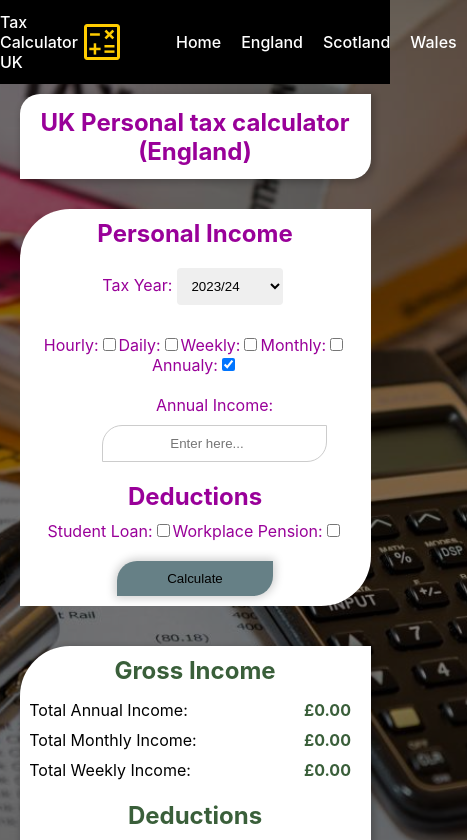
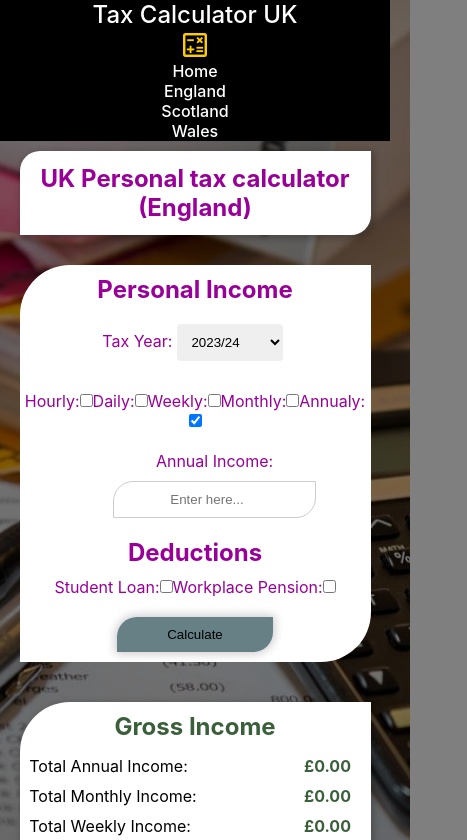
Before and after one commit to asaad227/taxCalculator, a React app: page /wales in a window 390 px wide. Shown: the top 840 px of the page, 467 px wide, since content can reach past the window. Built offline with nearby package versions, Linux system fonts and the light colour scheme.

Commit message:
nav a tag display adjusted

```diff
--- a/src/Nav-bar/index.css
+++ b/src/Nav-bar/index.css
@@ -1,13 +1,10 @@
 nav{
-
    display: flex;
     flex-direction: row;
+    align-items: center;
     justify-content: space-between;
-    align-items: center;
-    background-color: #000000;
+    background-color: black;
     width: 100vw;
-    height: 10vh;
-
 }
 .material-symbols-outlined{
     font-size: 3rem;
@@ -15,7 +12,7 @@ nav{
 }
 nav h1{
     color: white;
-    font-size: 1rem;
+    font-size: 2rem;
     font-weight: 500;
     margin: 0;
 }
@@ -32,18 +29,45 @@ nav a:hover{
 nav ul{
     display: flex;
     flex-direction: row;
-    justify-content: space-around;
     align-items: center;
     list-style: none;
 }
 
-nav ul li{
-    margin: 0 10px;
-}
+
 
 nav ul li a{
     text-decoration: none;
     color: white;
     font-size: 1rem;
     font-weight: 500;
+    margin: 0 20px;
 }
+
+nav ul li a:hover{
+    color: #ffcc00;
+}
+
+@media screen and (max-width: 600px) {
+    nav{
+        flex-direction: column;
+        align-items: center;
+        justify-content: center;
+    }
+    nav ul{
+        flex-direction: column;
+        align-items: center;
+        justify-content: center;
+    }
+    nav ul li a{
+        margin: 10px 0;
+    }
+    .material-symbols-outlined{
+        font-size: 2rem;
+    }
+    nav h1{
+        font-size: 1.5rem;
+    }
+    nav ul li a{
+        font-size: 1rem;
+    }
+}
--- a/src/index.css
+++ b/src/index.css
@@ -4,14 +4,15 @@
   --main-border-color: #668086;
   --main-shadow-color: rgba(0,0,0,0.2);
 }
-
+* {
+  margin: 0;
+  padding: 0;
+  box-sizing: border-box;
+}
 
 body {
   width: 100vw;
   height: 100vh;
-  margin: 0;
-  padding: 0;
-  box-sizing: border-box;
  background-image: url(./Assets/Images/taxCalculatorPic.jpg);
   background-size: cover;
   background-repeat: no-repeat;
```
